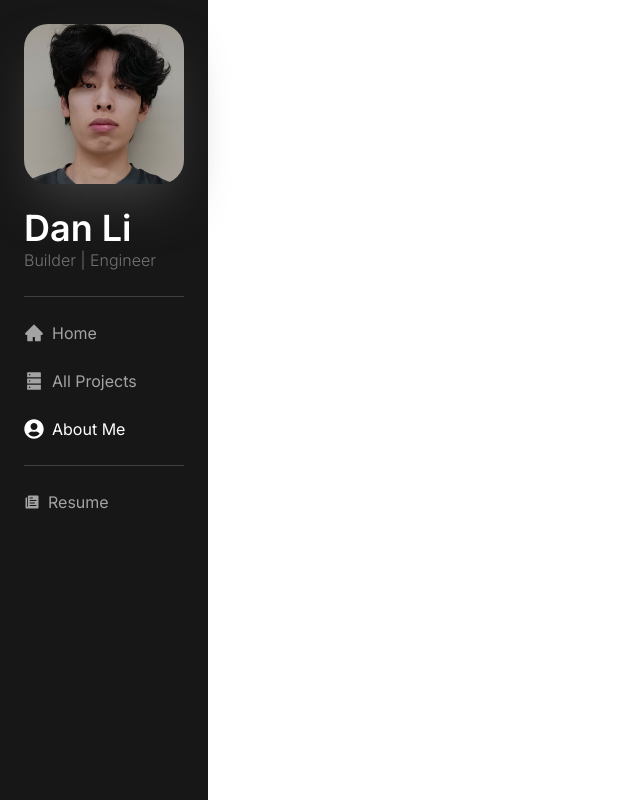
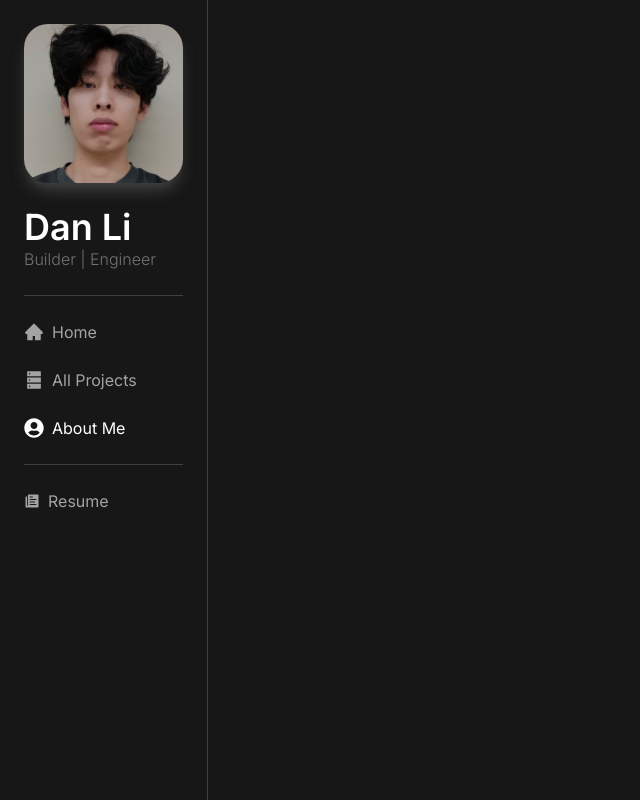
Before and after one commit to danmxli/Vcsualizer, a Next.js app in the folder gitcomet/: page /about in a window 1280 px wide. Shown: the whole page, without its empty margins (0-640 px from the left). Built offline with nearby package versions, Linux system fonts and the light colour scheme.

Commit message:
ui refresh

```diff
--- a/gitcomet/app/about/page.tsx
+++ b/gitcomet/app/about/page.tsx
@@ -2,7 +2,7 @@ import Navbar from "@/components/navbar"
 
 const AboutPage = () => {
     return (
-        <main className="flex min-h-screen">
+        <main className="flex min-h-screen bg-neutral-900">
             <Navbar />
         </main>
     )
--- a/gitcomet/app/page.tsx
+++ b/gitcomet/app/page.tsx
@@ -1,11 +1,12 @@
 import Image from 'next/image'
 import Navbar from '@/components/navbar'
+import MainCard from '@/components/home/main-card'
 
 export default function Home() {
   return (
-    <main className="flex min-h-screen">
+    <main className="flex min-h-screen bg-neutral-900">
       <Navbar />
-
+      <MainCard />
     </main>
   )
 }
--- a/gitcomet/app/projects/page.tsx
+++ b/gitcomet/app/projects/page.tsx
@@ -2,7 +2,7 @@ import Navbar from "@/components/navbar"
 
 const ProjectsPage = () => {
     return (
-        <main className="flex min-h-screen">
+        <main className="flex min-h-screen bg-neutral-900">
             <Navbar />
         </main>
     )
--- /dev/null
+++ b/gitcomet/components/home/main-card.tsx
@@ -0,0 +1,11 @@
+import React, { useState, useEffect } from "react"
+
+const MainCard = () => {
+    return (
+        <div>
+
+        </div>
+    )
+}
+
+export default MainCard
--- a/gitcomet/components/navbar.tsx
+++ b/gitcomet/components/navbar.tsx
@@ -18,9 +18,9 @@ const Navbar = () => {
     ];
 
     return (
-        <main className="w-52 bg-neutral-900">
+        <main className="w-52 bg-neutral-900 border-r border-neutral-700">
             <div className="m-6 pb-6 grid gap-6 justify-center border-b border-neutral-700">
-                <Image src={Headshot} alt="headshot" className="rounded-3xl shadow-2xl shadow-neutral-700" />
+                <Image src={Headshot} alt="headshot" className="rounded-3xl shadow-lg shadow-neutral-700" />
                 <div>
                     <h1 className="text-4xl font-semibold text-white">Dan Li</h1>
                     <h2 className="text-neutral-500 font-light">Builder | Engineer</h2>
@@ -39,7 +39,7 @@ const Navbar = () => {
                     </button>
                 ))}
             </div>
-            <div className='m-6'>
+            <div className='m-6 grid'>
                 <button className={`flex items-center gap-2 text-neutral-400 hover:text-white`}>
                     <IoIosPaper /> Resume
                 </button>
```
